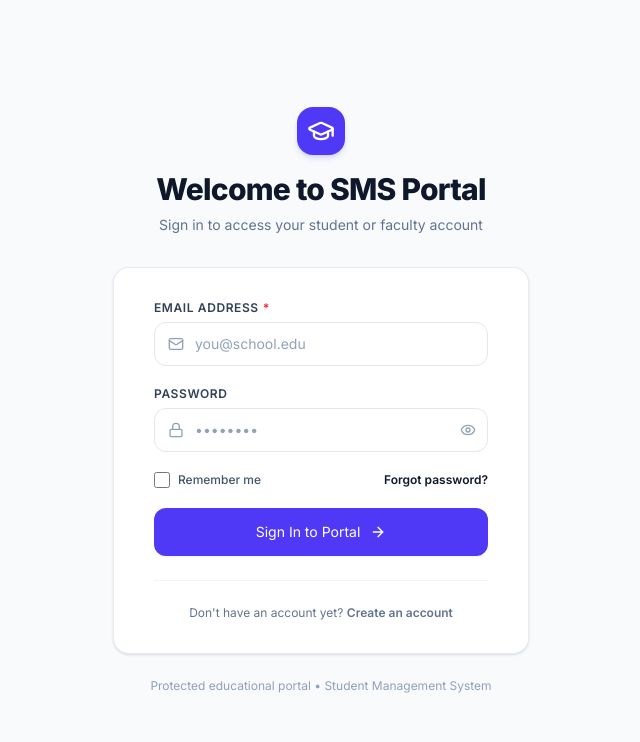
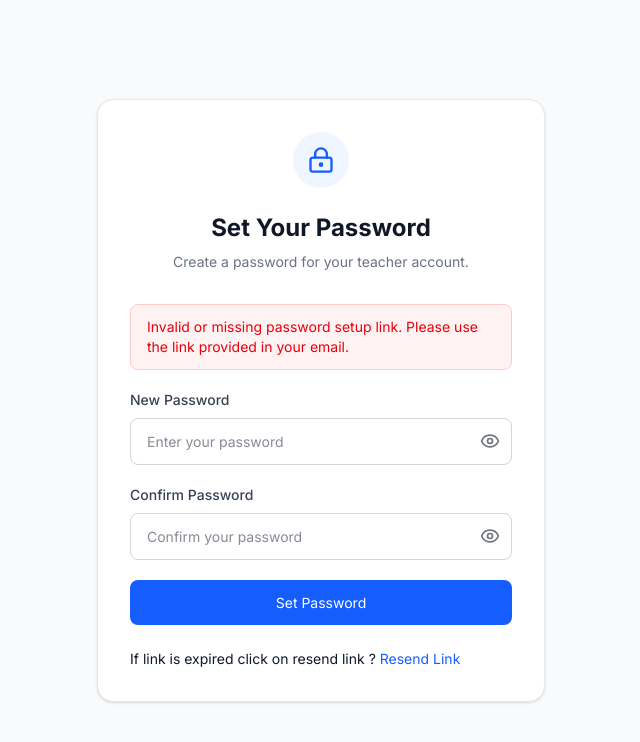
Before and after one commit to Rohama-Majeed7/sms-user-portal, a React (Vite) app: page /set-password in a window 1280 px wide. Before the commit this address led to /login. Shown: the top 742 px of the page, without its empty margins (319-959 px from the left). Built offline with nearby package versions, Linux system fonts and the light colour scheme; no server answers.

Commit message:
teacher student password set

```diff
--- a/src/App.tsx
+++ b/src/App.tsx
@@ -10,6 +10,8 @@ import StudentProfile from "./pages/student/StudentProfile";
 import TeacherDashboard from "./pages/teacher/TeacherDashboard";
 import TeacherProfile from "./pages/teacher/TeacherProfile";
 import { ToastContainer } from "react-toastify";
+import SetPasswordPage from "./pages/auth/SetPasswordPage";
+import PasswordSetSuccessPage from "./pages/auth/SetPasswordSuccess";
 
 // ─── Protected Route Guard (Requires Login + Connected School) ────
 const ProtectedRoute = ({ element }: { element: React.ReactNode }) => {
@@ -60,7 +62,7 @@ const LoginRoute = () => {
   const user = JSON.parse(localStorage.getItem("user") || "null");
   const school = user?.school;
 
-  if(!token || !user) {
+  if (!token || !user) {
     return <LoginPage />;
   }
 
@@ -103,7 +105,12 @@ const App = () => {
         <Route path="/send-otp" element={<SendOtpPage />} />
         <Route path="/forgot-password" element={<ForgotPasswordPage />} />
         <Route path="/verify-email" element={<VerifyEmailPage />} />
-
+        <Route path="/set-password" element={<SetPasswordPage />} />
+        <Route path="/set-password/:token" element={<SetPasswordPage />} />
+        <Route
+          path="/password-set-success"
+          element={<PasswordSetSuccessPage />}
+        />
         {/* Post-login school selection */}
         <Route path="/select-school" element={<SchoolSelectorGuard />} />
 
--- a/src/apis/auth/auth.service.ts
+++ b/src/apis/auth/auth.service.ts
@@ -58,3 +58,12 @@ export const resetPassword = async (email: string, newPassword: string, schoolId
     const response = await api.post('auth/reset-password', payload)
     return response.data
 }
+
+export const setEmailPassword = async (token: string, password: string) => {
+    const response = await api.post('auth/set-password', { token, password })
+    return response.data
+}
+export const resendSetPasswordLink = async (token: string) => {
+    const response = await api.post('auth/resend-link', { token })
+    return response.data
+}
--- /dev/null
+++ b/src/pages/auth/SetPasswordPage.tsx
@@ -0,0 +1,197 @@
+import { useEffect, useState } from "react";
+import { useNavigate, useParams, useSearchParams } from "react-router-dom";
+import { Eye, EyeOff, LockKeyhole } from "lucide-react";
+import { setEmailPassword, resendSetPasswordLink } from "../../apis/auth/auth.service";
+import { toast } from "react-toastify";
+
+const SetPasswordPage = () => {
+  const navigate = useNavigate();
+  const [searchParams] = useSearchParams();
+  const { token: routeToken } = useParams<{ token?: string }>();
+
+  const token = searchParams.get("token") || routeToken;
+
+  const [password, setPassword] = useState("");
+  const [confirmPassword, setConfirmPassword] = useState("");
+
+  const [showPassword, setShowPassword] = useState(false);
+  const [showConfirmPassword, setShowConfirmPassword] = useState(false);
+
+  const [loading, setLoading] = useState(false);
+  const [error, setError] = useState("");
+
+  useEffect(() => {
+    if (!token) {
+      setError("Invalid or missing password setup link. Please use the link provided in your email.");
+    }
+  }, [token]);
+
+  const handleSubmit = async (e: React.FormEvent) => {
+    e.preventDefault();
+    setError("");
+
+    if (!token) {
+      setError("Invalid or missing password setup link. Please use the link provided in your email.");
+      return;
+    }
+
+    if (!password || !confirmPassword) {
+      setError("Please enter both passwords.");
+      return;
+    }
+
+    if (password.length < 8) {
+      setError("Password must be at least 8 characters.");
+      return;
+    }
+
+    if (password !== confirmPassword) {
+      setError("Passwords do not match.");
+      return;
+    }
+
+    try {
+      setLoading(true);
+
+      const res = await setEmailPassword(token, password);
+      console.log("Set password response:", res);
+
+      if (res?.success !== false) {
+        toast.success(res?.message || "Password set successfully!");
+        navigate("/password-set-success");
+      } else {
+        setError(res?.message || "Unable to set password. Please try again.");
+      }
+    } catch (error: any) {
+      setError(
+        error?.response?.data?.message ||
+        "Unable to set password. Please try again.",
+      );
+    } finally {
+      setLoading(false);
+    }
+  };
+  const handleResendToken = async () => {
+    try {
+      const res = await resendSetPasswordLink(token);
+      if (res?.success) {
+        toast.success(res?.message);
+      }
+    } catch (error: any) {
+      setError(
+        error?.response?.data?.message ||
+        "Unable to resend password setup link. Please try again.",
+      );
+    } finally {
+      setLoading(false);
+    }
+  }
+  return (
+    <div className="min-h-screen bg-gray-50 flex items-center justify-center px-4">
+      <div className="w-full max-w-md">
+        <div className="bg-white rounded-2xl shadow-sm border border-gray-200 p-8">
+          {/* Icon */}
+          <div className="flex justify-center mb-6">
+            <div className="w-14 h-14 rounded-full bg-blue-50 flex items-center justify-center">
+              <LockKeyhole className="w-7 h-7 text-blue-600" />
+            </div>
+          </div>
+
+          {/* Heading */}
+          <div className="text-center mb-8">
+            <h1 className="text-2xl font-bold text-gray-900">
+              Set Your Password
+            </h1>
+
+            <p className="text-sm text-gray-500 mt-2">
+              Create a password for your teacher account.
+            </p>
+          </div>
+
+          {/* Error */}
+          {error && (
+            <div className="mb-5 rounded-lg bg-red-50 border border-red-200 px-4 py-3 text-sm text-red-600">
+              {error}
+            </div>
+          )}
+
+          <form onSubmit={handleSubmit} className="space-y-5">
+            {/* Password */}
+            <div>
+              <label className="block text-sm font-medium text-gray-700 mb-2">
+                New Password
+              </label>
+
+              <div className="relative">
+                <input
+                  type={showPassword ? "text" : "password"}
+                  value={password}
+                  onChange={(e) => setPassword(e.target.value)}
+                  placeholder="Enter your password"
+                  className="w-full rounded-lg border border-gray-300 px-4 py-3 pr-11 outline-none focus:border-blue-500 focus:ring-2 focus:ring-blue-100"
+                />
+
+                <button
+                  type="button"
+                  onClick={() => setShowPassword(!showPassword)}
+                  className="absolute right-3 top-1/2 -translate-y-1/2 text-gray-500"
+                >
+                  {showPassword ? <EyeOff size={20} /> : <Eye size={20} />}
+                </button>
+              </div>
+            </div>
+
+            {/* Confirm Password */}
+            <div>
+              <label className="block text-sm font-medium text-gray-700 mb-2">
+                Confirm Password
+              </label>
+
+              <div className="relative">
+                <input
+                  type={showConfirmPassword ? "text" : "password"}
+                  value={confirmPassword}
+                  onChange={(e) => setConfirmPassword(e.target.value)}
+                  placeholder="Confirm your password"
+                  className="w-full rounded-lg border border-gray-300 px-4 py-3 pr-11 outline-none focus:border-blue-500 focus:ring-2 focus:ring-blue-100"
+                />
+
+                <button
+                  type="button"
+                  onClick={() => setShowConfirmPassword(!showConfirmPassword)}
+                  className="absolute right-3 top-1/2 -translate-y-1/2 text-gray-500"
+                >
+                  {showConfirmPassword ? (
+                    <EyeOff size={20} />
+                  ) : (
+                    <Eye size={20} />
+                  )}
+                </button>
+              </div>
+            </div>
+
+            {/* Submit */}
+            <button
+              type="submit"
+              disabled={loading}
+              className="w-full rounded-lg bg-blue-600 py-3 text-sm font-semibold text-white hover:bg-blue-700 disabled:opacity-50 disabled:cursor-not-allowed"
+            >
+              {loading ? "Setting Password..." : "Set Password"}
+            </button>
+          </form>
+          <div className="mt-6 text-sm">
+            If link is expired click on resend link ?{' '}
+            <button
+              onClick={handleResendToken}
+              className="text-blue-600 hover:underline"
+            >
+              Resend Link
+            </button>
+          </div>
+        </div>
+      </div>
+    </div>
+  );
+};
+
+export default SetPasswordPage;
--- /dev/null
+++ b/src/pages/auth/SetPasswordSuccess.tsx
@@ -0,0 +1,42 @@
+import { CheckCircle2, ArrowRight } from "lucide-react";
+import { useNavigate } from "react-router-dom";
+
+const PasswordSetSuccessPage = () => {
+  const navigate = useNavigate();
+
+  return (
+    <div className="min-h-screen bg-gray-50 flex items-center justify-center px-4">
+      <div className="w-full max-w-md">
+        <div className="bg-white rounded-2xl shadow-sm border border-gray-200 p-8 text-center">
+          {/* Success Icon */}
+          <div className="flex justify-center mb-6">
+            <div className="w-16 h-16 rounded-full bg-green-50 flex items-center justify-center">
+              <CheckCircle2 className="w-9 h-9 text-green-600" />
+            </div>
+          </div>
+
+          {/* Heading */}
+          <h1 className="text-2xl font-bold text-gray-900">
+            Password Set Successfully
+          </h1>
+
+          <p className="text-sm text-gray-500 mt-3 leading-6">
+            Your teacher account password has been created
+            successfully. You can now log in to your account.
+          </p>
+
+          {/* Login Button */}
+          <button
+            onClick={() => navigate("/login")}
+            className="mt-8 w-full rounded-lg bg-blue-600 py-3 text-sm font-semibold text-white hover:bg-blue-700 flex items-center justify-center gap-2"
+          >
+            Go to Login
+            <ArrowRight size={18} />
+          </button>
+        </div>
+      </div>
+    </div>
+  );
+};
+
+export default PasswordSetSuccessPage;
```
